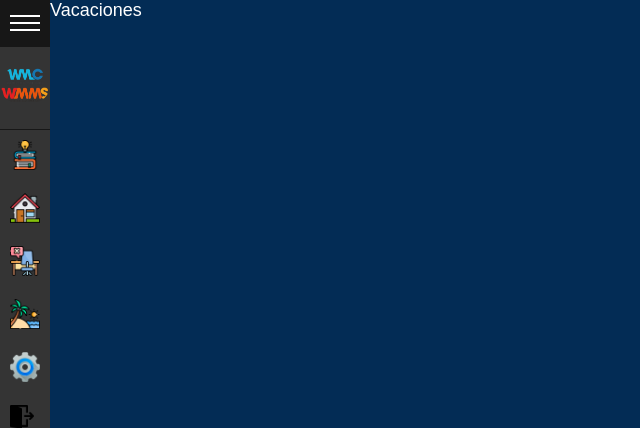
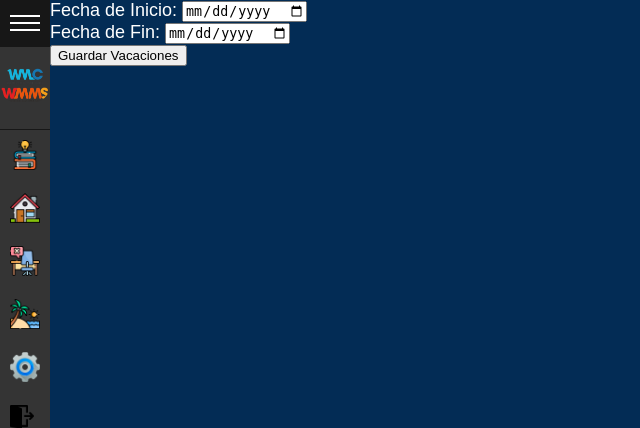
Before and after one commit to embrace23/app_rrhh, a Flask app: page /vacaciones in a window 1280 px wide. Shown: the top 428 px of the page, without its empty margins (0-640 px from the left). Run offline with Flask 3, Linux system fonts and the light colour scheme; the visitor is signed in with stand-in values (Sample User, id 1); data that the repository does not hold is empty.

Commit message:
guardar vacaciones

```diff
--- a/app.py
+++ b/app.py
@@ -126,6 +126,59 @@ def guardar_fecha_generico(pagina, campo_fecha):
     else:
         return redirect(url_for('index'))
 
+@app.route('/guardar_vacaciones', methods=['POST'])
+def guardar_vacaciones():
+    def insertar_registro(tabla, campos):
+        try:
+            conexion = mysql.connector.connect(
+                host="localhost",
+                user="root",
+                password="",
+                database="rrhh"
+            )
+
+            if conexion.is_connected():
+                cursor = conexion.cursor()
+
+                campos_nombres = ', '.join(campos.keys())
+                campos_valores = ', '.join(['%s'] * len(campos))
+
+                consulta = f"INSERT INTO {tabla} ({campos_nombres}) VALUES ({campos_valores})"
+                valores = tuple(campos.values())
+
+                cursor.execute(consulta, valores)
+                conexion.commit()
+
+                cursor.close()
+                return True
+        except mysql.connector.Error as err:
+            print(f"Error: {err}")
+        finally:
+            if 'conexion' in locals():
+                conexion.close()
+        return False
+
+    if 'user' in session:
+        correo = session['user']
+        nombre_empleado = obtener_empleado(correo)
+
+        fecha_inicio = request.form.get('fecha_inicio')
+        fecha_fin = request.form.get('fecha_fin')
+
+        if fecha_inicio and fecha_fin:
+            tabla = 'vacaciones'
+            campos = {'empleado': nombre_empleado, 'fecha_inicio': fecha_inicio, 'fecha_fin': fecha_fin}
+            resultado = insertar_registro(tabla, campos)
+
+            if resultado:
+                return redirect(url_for('vacaciones'))
+            else:
+                return "Error al guardar las fechas de vacaciones"
+        else:
+            return "Debes proporcionar ambas fechas de inicio y fin"
+    else:
+        return redirect(url_for('index'))
+
 #INICIO DE APP
 if __name__ == '__main__':
     app.run(debug=True)
--- a/templates/vacaciones.html
+++ b/templates/vacaciones.html
@@ -60,7 +60,17 @@
     </div>
 
     <div id="mainContainer">
-        Vacaciones
+        <form action="/guardar_vacaciones" method="POST">
+            <div class="form-group">
+                <label for="fecha_inicio">Fecha de Inicio:</label>
+                <input type="date" id="fecha_inicio" name="fecha_inicio" required>
+            </div>
+            <div class="form-group">
+                <label for="fecha_fin">Fecha de Fin:</label>
+                <input type="date" id="fecha_fin" name="fecha_fin" required>
+            </div>
+            <button type="submit">Guardar Vacaciones</button>
+        </form>
     </div>
 
     <script src="{{ url_for('static', filename='js/app.js') }}"></script>
```
Also changed, not shown: eliminar_fechas.py (deleted, +0 -33 lines), templates/inicio.html (+27 -1 lines), 1 other file.
